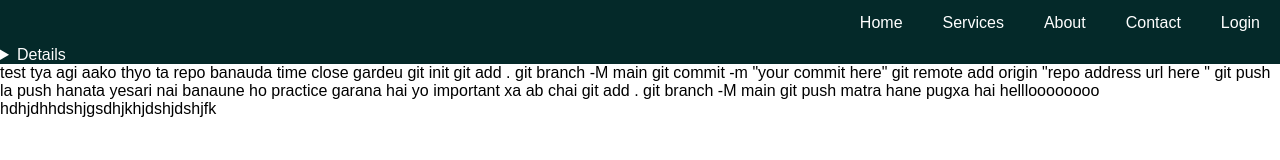
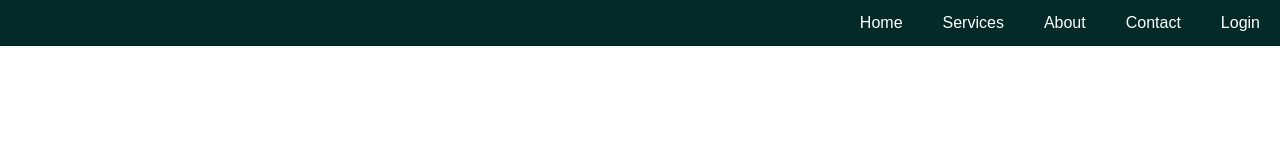
Before and after one commit to Sudhir-ghising/second-practice, a plain HTML site: page index.html in a window 1280 px wide. Drawn offline with Linux system fonts and the light colour scheme.

Commit message:
Third commit

```diff
--- a/index.html
+++ b/index.html
@@ -15,24 +15,10 @@
             <li><a href="contact">Contact</a></li>
             <li><a href="login" class="login-btn">Login</a></li>
         </ul>
-<details>test</details>
+
 
 
     </nav>
 
 </body>
 </html>
-test
-tya agi aako thyo ta repo banauda time close gardeu
-git init
-git add .
-git branch -M main
-git commit -m "your commit here"
-git remote add origin "repo address url here "
-git push
-la push hanata
-yesari nai banaune ho practice garana hai yo important xa ab chai
-git add .
-git branch -M main
-git push matra hane pugxa hai
-hellloooooooo hdhjdhhdshjgsdhjkhjdshjdshjfk
```
